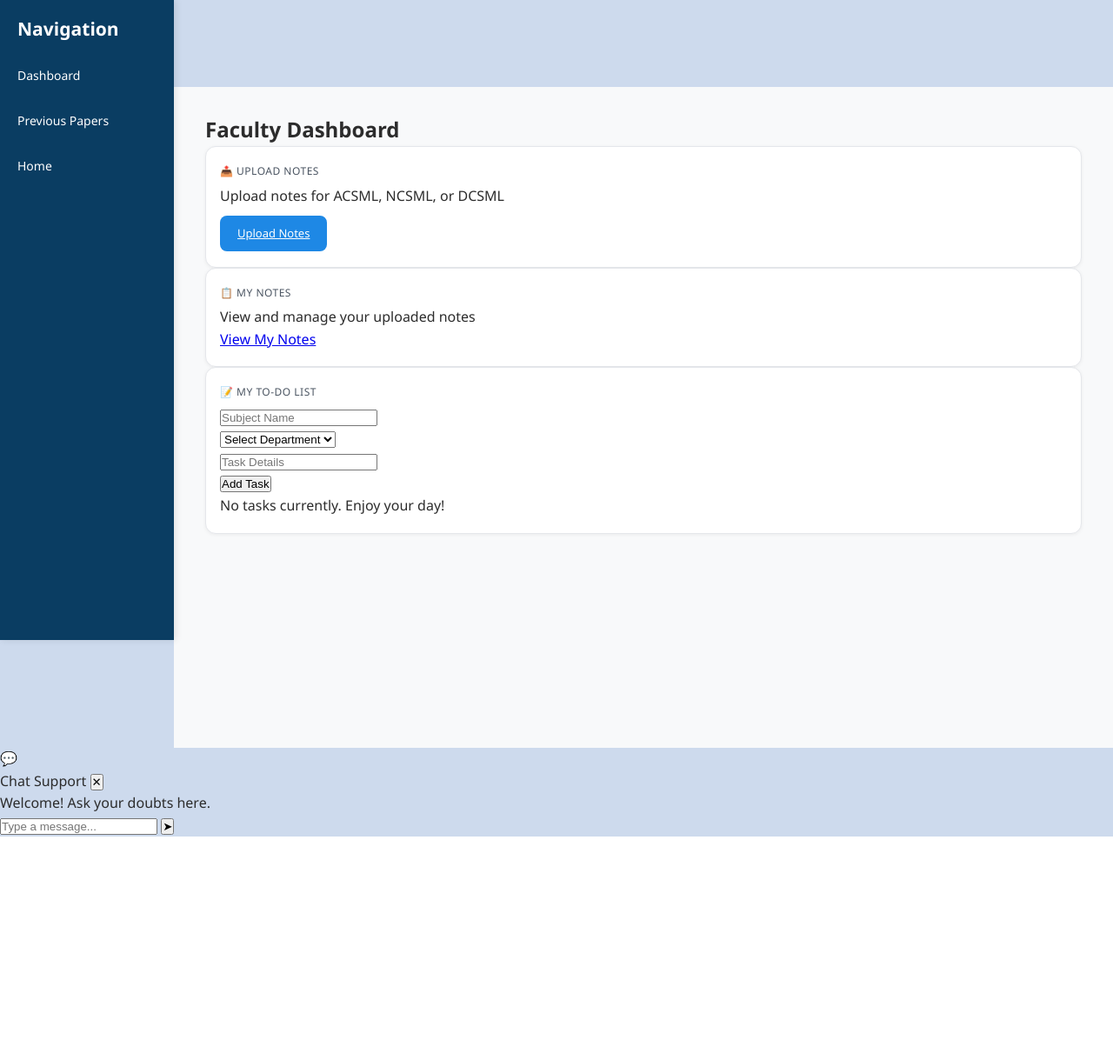
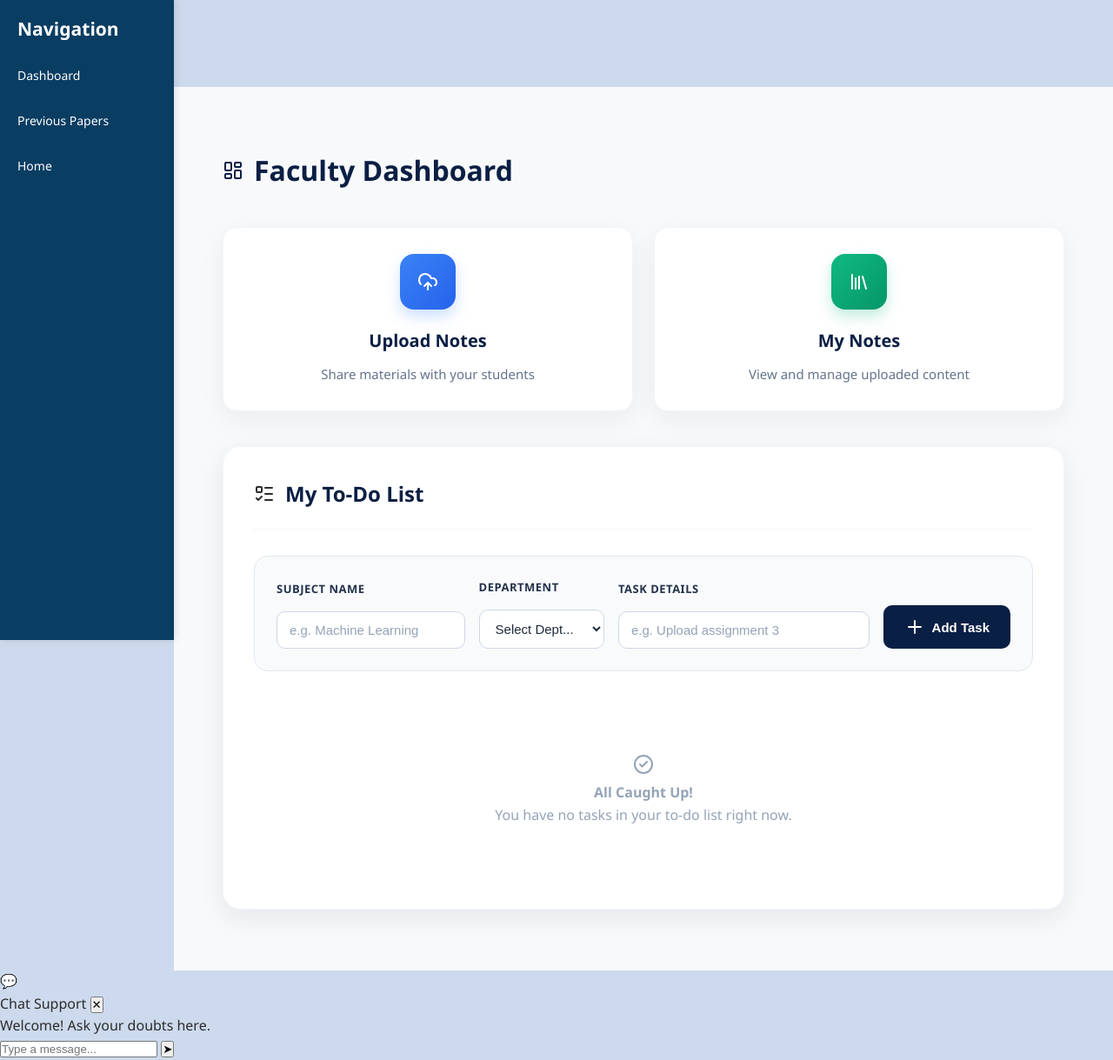
Before and after one commit to Tharuni-09/collage-project, a Flask app: template templates/faculty_dashboard.html in a window 1280 px wide. Shown: the part 100-1319 px from the top of the page at 87% size. Before the commit the page ends 1062 px from the top, so only its background shows below. Run offline with Flask 3, Linux system fonts and the light colour scheme; the template is opened without the code that fills it, so the values that code supplies are empty; a user stored in the database is signed in.

Commit message:
style: overhaul faculty dashboard UI/UX for premium aesthetic

```diff
--- a/templates/faculty_dashboard.html
+++ b/templates/faculty_dashboard.html
@@ -2,125 +2,459 @@
 {% block title %}Faculty Dashboard{% endblock %}
 
 {% block content %}
-<div class="container mt-4">
-    <div class="row">
-        <div class="col-12">
-            <h2 class="mb-4"> Faculty Dashboard</h2>
+<!-- Include Lucide Icons -->
+<script src="https://unpkg.com/lucide@latest"></script>
 
-            <div class="row mt-4">
-                <div class="col-md-6 mb-4">
-                    <div class="card shadow hover-card text-center">
-                        <div class="card-body">
-                            <h3 class="card-title text-primary">📤 Upload Notes</h3>
-                            <p class="card-text text-muted">Upload notes for ACSML, NCSML, or DCSML</p>
-                            <a href="{{ url_for('upload_notes') }}" class="btn btn-primary btn-lg">
-                                Upload Notes
+<style>
+    .dashboard-container {
+        max-width: 1200px;
+        margin: 40px auto;
+        padding: 0 20px;
+    }
+
+    .dashboard-header {
+        margin-bottom: 40px;
+    }
+
+    .dashboard-header h2 {
+        color: #0a1f44;
+        font-weight: 800;
+        font-size: 32px;
+        margin-bottom: 10px;
+        display: flex;
+        align-items: center;
+        gap: 12px;
+    }
+
+    /* Quick Action Cards */
+    .action-grid {
+        display: grid;
+        grid-template-columns: repeat(auto-fit, minmax(300px, 1fr));
+        gap: 24px;
+        margin-bottom: 40px;
+    }
+
+    .action-card {
+        background: #ffffff;
+        border-radius: 16px;
+        padding: 30px;
+        text-align: center;
+        text-decoration: none;
+        border: 1px solid #f1f5f9;
+        box-shadow: 0 10px 30px rgba(10,31,68,0.06);
+        transition: all 0.3s cubic-bezier(0.4, 0, 0.2, 1);
+        display: flex;
+        flex-direction: column;
+        align-items: center;
+    }
+
+    .action-card:hover {
+        transform: translateY(-5px);
+        box-shadow: 0 20px 40px rgba(10,31,68,0.1);
+        border-color: #cbd5e1;
+    }
+
+    .icon-wrapper {
+        width: 64px;
+        height: 64px;
+        border-radius: 16px;
+        display: flex;
+        align-items: center;
+        justify-content: center;
+        margin-bottom: 20px;
+        color: white;
+    }
+
+    .icon-upload {
+        background: linear-gradient(135deg, #3b82f6 0%, #2563eb 100%);
+        box-shadow: 0 8px 16px rgba(59,130,246,0.25);
+    }
+
+    .icon-notes {
+        background: linear-gradient(135deg, #10b981 0%, #059669 100%);
+        box-shadow: 0 8px 16px rgba(16,185,129,0.25);
+    }
+
+    .action-card h3 {
+        color: #0a1f44;
+        font-weight: 700;
+        font-size: 20px;
+        margin-bottom: 10px;
+    }
+
+    .action-card p {
+        color: #64748b;
+        font-size: 15px;
+        margin-bottom: 0;
+    }
+
+    /* To-Do Section */
+    .todo-section {
+        background: #ffffff;
+        border-radius: 20px;
+        padding: 35px;
+        box-shadow: 0 10px 30px rgba(10,31,68,0.08);
+        border: 1px solid #f1f5f9;
+    }
+
+    .todo-header {
+        display: flex;
+        align-items: center;
+        gap: 12px;
+        margin-bottom: 30px;
+        padding-bottom: 20px;
+        border-bottom: 1px solid #f1f5f9;
+    }
+
+    .todo-header h3 {
+        color: #0a1f44;
+        font-weight: 700;
+        font-size: 24px;
+        margin: 0;
+    }
+
+    .todo-header i {
+        color: #8b5cf6;
+    }
+
+    /* Modern Form */
+    .todo-form-wrapper {
+        background: #f8fafc;
+        padding: 25px;
+        border-radius: 16px;
+        margin-bottom: 35px;
+        border: 1px solid #e2e8f0;
+    }
+
+    .modern-form {
+        display: grid;
+        grid-template-columns: 1.5fr 1fr 2fr auto;
+        gap: 16px;
+        align-items: end;
+    }
+
+    .form-group {
+        display: flex;
+        flex-direction: column;
+        gap: 8px;
+    }
+
+    .form-label {
+        font-size: 13px;
+        font-weight: 600;
+        color: #475569;
+        text-transform: uppercase;
+        letter-spacing: 0.5px;
+    }
+
+    .modern-input {
+        width: 100%;
+        padding: 12px 16px;
+        background: #ffffff;
+        border: 2px solid #cbd5e1;
+        border-radius: 10px;
+        font-size: 15px;
+        color: #1e293b;
+        transition: all 0.2s;
+    }
+
+    .modern-input:focus {
+        outline: none;
+        border-color: #3b82f6;
+        box-shadow: 0 0 0 3px rgba(59,130,246,0.1);
+    }
+
+    .modern-input::placeholder {
+        color: #94a3b8;
+    }
+
+    .btn-add {
+        background: #0a1f44;
+        color: white;
+        border: none;
+        padding: 14px 24px;
+        border-radius: 10px;
+        font-weight: 600;
+        font-size: 15px;
+        cursor: pointer;
+        transition: all 0.2s;
+        display: flex;
+        align-items: center;
+        gap: 8px;
+        height: 50px;
+        white-space: nowrap;
+    }
+
+    .btn-add:hover {
+        background: #1a365d;
+        transform: translateY(-2px);
+        box-shadow: 0 6px 16px rgba(10,31,68,0.15);
+    }
+
+    /* Data Grid */
+    .custom-table {
+        width: 100%;
+        border-collapse: separate;
+        border-spacing: 0 12px;
+    }
+
+    .custom-table th {
+        background: transparent;
+        color: #64748b;
+        font-weight: 600;
+        font-size: 13px;
+        text-transform: uppercase;
+        letter-spacing: 1px;
+        padding: 0 20px 10px;
+        border: none;
+    }
+
+    .custom-table td {
+        background: #ffffff;
+        padding: 20px;
+        border-top: 1px solid #f1f5f9;
+        border-bottom: 1px solid #f1f5f9;
+        vertical-align: middle;
+        color: #334155;
+    }
+
+    .custom-table tr td:first-child {
+        border-left: 1px solid #f1f5f9;
+        border-top-left-radius: 12px;
+        border-bottom-left-radius: 12px;
+    }
+
+    .custom-table tr td:last-child {
+        border-right: 1px solid #f1f5f9;
+        border-top-right-radius: 12px;
+        border-bottom-right-radius: 12px;
+    }
+
+    .custom-table tr {
+        box-shadow: 0 2px 8px rgba(0,0,0,0.02);
+        transition: all 0.2s;
+    }
+
+    .custom-table tr:hover {
+        box-shadow: 0 8px 16px rgba(0,0,0,0.06);
+        transform: translateY(-2px);
+    }
+
+    .date-badge {
+        background: #f1f5f9;
+        color: #475569;
+        padding: 6px 12px;
+        border-radius: 6px;
+        font-size: 13px;
+        font-weight: 600;
+    }
+
+    .dept-badge {
+        display: inline-block;
+        padding: 6px 12px;
+        border-radius: 20px;
+        font-size: 13px;
+        font-weight: 600;
+    }
+
+    .dept-ACSML { background: #e0e7ff; color: #4338ca; }
+    .dept-NCSML { background: #dcfce7; color: #15803d; }
+    .dept-DCSML { background: #fce7f3; color: #be185d; }
+
+    .action-cell {
+        display: flex;
+        gap: 8px;
+    }
+
+    .btn-icon {
+        width: 36px;
+        height: 36px;
+        border-radius: 8px;
+        display: flex;
+        align-items: center;
+        justify-content: center;
+        border: none;
+        cursor: pointer;
+        transition: all 0.2s;
+        background: #f1f5f9;
+        color: #64748b;
+    }
+
+    .btn-icon:hover {
+        background: #e2e8f0;
+        color: #0f172a;
+    }
+
+    .btn-icon.delete:hover {
+        background: #fee2e2;
+        color: #ef4444;
+    }
+
+    .empty-state {
+        text-align: center;
+        padding: 60px 20px;
+        color: #94a3b8;
+    }
+
+    .empty-state i {
+        width: 48px;
+        height: 48px;
+        margin-bottom: 16px;
+        opacity: 0.5;
+    }
+
+    /* Modal Styling */
+    .modal-content {
+        border-radius: 16px;
+        border: none;
+        box-shadow: 0 20px 40px rgba(0,0,0,0.2);
+    }
+    .modal-header {
+        border-bottom: 1px solid #f1f5f9;
+        padding: 20px 24px;
+    }
+    .modal-body {
+        padding: 24px;
+    }
+    .modal-footer {
+        border-top: 1px solid #f1f5f9;
+        padding: 20px 24px;
+    }
+
+    @media (max-width: 900px) {
+        .modern-form {
+            grid-template-columns: 1fr;
+        }
+        .btn-add {
+            width: 100%;
+            justify-content: center;
+        }
+    }
+</style>
+
+<div class="dashboard-container">
+    <div class="dashboard-header">
+        <h2><i data-lucide="layout-dashboard"></i> Faculty Dashboard</h2>
+    </div>
+
+    <!-- Quick Actions -->
+    <div class="action-grid">
+        <a href="{{ url_for('upload_notes') }}" class="action-card">
+            <div class="icon-wrapper icon-upload">
+                <i data-lucide="upload-cloud"></i>
+            </div>
+            <h3>Upload Notes</h3>
+            <p>Share materials with your students</p>
+        </a>
+
+        <a href="{{ url_for('faculty_my_notes') }}" class="action-card">
+            <div class="icon-wrapper icon-notes">
+                <i data-lucide="library"></i>
+            </div>
+            <h3>My Notes</h3>
+            <p>View and manage uploaded content</p>
         </a>
     </div>
-                    </div>
+
+    <!-- To-Do Section -->
+    <div class="todo-section">
+        <div class="todo-header">
+            <i data-lucide="list-todo" class="w-8 h-8"></i>
+            <h3>My To-Do List</h3>
         </div>
 
-                <div class="col-md-6 mb-4">
-                    <div class="card shadow hover-card text-center">
-                        <div class="card-body">
-                            <h3 class="card-title text-success">📋 My Notes</h3>
-                            <p class="card-text text-muted">View and manage your uploaded notes</p>
-                            <a href="{{ url_for('faculty_my_notes') }}" class="btn btn-success btn-lg">
-                                View My Notes
-                            </a>
+        <div class="todo-form-wrapper">
+            <form action="{{ url_for('add_todo') }}" method="POST" class="modern-form">
+                <div class="form-group">
+                    <label class="form-label">Subject Name</label>
+                    <input type="text" name="subject_name" class="modern-input" placeholder="e.g. Machine Learning" required>
                 </div>
-                    </div>
-                </div>
-            </div>
-            <div class="row mt-4">
-                <div class="col-12">
-                    <div class="card shadow">
-                        <div class="card-body">
-                            <h3 class="card-title text-info mb-4">📝 My To-Do List</h3>
-
-                            <!-- Add To-Do Form -->
-                            <form action="{{ url_for('add_todo') }}" method="POST" class="mb-4">
-                                <div class="row">
-                                    <div class="col-md-3">
-                                        <input type="text" name="subject_name" class="form-control" placeholder="Subject Name" required>
-                                    </div>
-                                    <div class="col-md-3">
-                                        <select name="department_name" class="form-control" required>
-                                            <option value="" disabled selected>Select Department</option>
+                <div class="form-group">
+                    <label class="form-label">Department</label>
+                    <select name="department_name" class="modern-input" required>
+                        <option value="" disabled selected>Select Dept...</option>
                         <option value="ACSML">ACSML</option>
                         <option value="NCSML">NCSML</option>
                         <option value="DCSML">DCSML</option>
                     </select>
                 </div>
-                                    <div class="col-md-4">
-                                        <input type="text" name="details" class="form-control" placeholder="Task Details" required>
+                <div class="form-group">
+                    <label class="form-label">Task Details</label>
+                    <input type="text" name="details" class="modern-input" placeholder="e.g. Upload assignment 3" required>
                 </div>
-                                    <div class="col-md-2">
-                                        <button type="submit" class="btn btn-info w-100">Add Task</button>
+                <button type="submit" class="btn-add">
+                    <i data-lucide="plus"></i> Add Task
+                </button>
+            </form>
         </div>
-                                </div>
-                            </form>
 
-                            <!-- To-Do Table -->
         {% if todos %}
-                            <div class="table-responsive">
-                                <table class="table table-hover align-middle">
-                                    <thead class="table-light">
+        <div class="table-responsive" style="overflow-x: auto;">
+            <table class="custom-table">
+                <thead>
                     <tr>
                         <th>Date</th>
                         <th>Subject</th>
                         <th>Department</th>
                         <th>Details</th>
-                                            <th>Actions</th>
+                        <th style="width: 100px;">Actions</th>
                     </tr>
                 </thead>
                 <tbody>
                     {% for todo in todos %}
                     <tr>
-                                            <td>{{ todo.created_at[:10] }}</td>
-                                            <td>{{ todo.subject_name }}</td>
-                                            <td>{{ todo.department_name }}</td>
+                        <td>
+                            <span class="date-badge">{{ todo.created_at[:10] }}</span>
+                        </td>
+                        <td style="font-weight: 500; color: #0f172a;">{{ todo.subject_name }}</td>
+                        <td>
+                            <span class="dept-badge dept-{{ todo.department_name }}">{{ todo.department_name }}</span>
+                        </td>
                         <td>{{ todo.details }}</td>
                         <td>
-                                                <!-- Edit Button triggers modal -->
-                                                <button class="btn btn-sm btn-outline-primary" data-bs-toggle="modal" data-bs-target="#editModal{{ todo.id }}">Edit</button>
-                                                <!-- Delete Form -->
-                                                <form action="{{ url_for('delete_todo', todo_id=todo.id) }}" method="POST" class="d-inline">
-                                                    <button type="submit" class="btn btn-sm btn-outline-danger" onclick="return confirm('Are you sure you want to delete this task?');">Delete</button>
+                            <div class="action-cell">
+                                <button type="button" class="btn-icon" data-bs-toggle="modal" data-bs-target="#editModal{{ todo.id }}" title="Edit Task">
+                                    <i data-lucide="edit-2" style="width: 18px; height: 18px;"></i>
+                                </button>
+                                <form action="{{ url_for('delete_todo', todo_id=todo.id) }}" method="POST" style="margin:0;">
+                                    <button type="submit" class="btn-icon delete" onclick="return confirm('Are you sure you want to delete this task?');" title="Delete Task">
+                                        <i data-lucide="trash-2" style="width: 18px; height: 18px;"></i>
+                                    </button>
                                 </form>
+                            </div>
                         </td>
                     </tr>
 
                     <!-- Edit Modal -->
-                                        <div class="modal fade" id="editModal{{ todo.id }}" tabindex="-1" aria-labelledby="editModalLabel{{ todo.id }}" aria-hidden="true">
-                                            <div class="modal-dialog">
+                    <div class="modal fade" id="editModal{{ todo.id }}" tabindex="-1" aria-hidden="true">
+                        <div class="modal-dialog modal-dialog-centered">
                             <div class="modal-content">
                                 <form action="{{ url_for('edit_todo', todo_id=todo.id) }}" method="POST">
                                     <div class="modal-header">
-                                                            <h5 class="modal-title" id="editModalLabel{{ todo.id }}">Edit Task</h5>
+                                        <h5 class="modal-title font-bold text-[#0a1f44]">Edit Task</h5>
                                         <button type="button" class="btn-close" data-bs-dismiss="modal" aria-label="Close"></button>
                                     </div>
                                     <div class="modal-body">
-                                                            <div class="mb-3">
-                                                                <label class="form-label">Subject Name</label>
-                                                                <input type="text" name="subject_name" class="form-control" value="{{ todo.subject_name }}" required>
+                                        <div class="mb-4">
+                                            <label class="form-label" style="display:block; margin-bottom:8px;">Subject Name</label>
+                                            <input type="text" name="subject_name" class="modern-input" value="{{ todo.subject_name }}" required>
                                         </div>
-                                                            <div class="mb-3">
-                                                                <label class="form-label">Department Name</label>
-                                                                <select name="department_name" class="form-control" required>
+                                        <div class="mb-4">
+                                            <label class="form-label" style="display:block; margin-bottom:8px;">Department Name</label>
+                                            <select name="department_name" class="modern-input" required>
                                                 <option value="ACSML" {% if todo.department_name == 'ACSML' %}selected{% endif %}>ACSML</option>
                                                 <option value="NCSML" {% if todo.department_name == 'NCSML' %}selected{% endif %}>NCSML</option>
                                                 <option value="DCSML" {% if todo.department_name == 'DCSML' %}selected{% endif %}>DCSML</option>
                                             </select>
                                         </div>
-                                                            <div class="mb-3">
-                                                                <label class="form-label">Details</label>
-                                                                <input type="text" name="details" class="form-control" value="{{ todo.details }}" required>
+                                        <div class="mb-2">
+                                            <label class="form-label" style="display:block; margin-bottom:8px;">Details</label>
+                                            <input type="text" name="details" class="modern-input" value="{{ todo.details }}" required>
                                         </div>
                                     </div>
                                     <div class="modal-footer">
-                                                            <button type="button" class="btn btn-secondary" data-bs-dismiss="modal">Cancel</button>
-                                                            <button type="submit" class="btn btn-primary">Save Changes</button>
+                                        <button type="button" class="btn btn-light" data-bs-dismiss="modal" style="border-radius: 8px; font-weight: 600;">Cancel</button>
+                                        <button type="submit" class="btn-add" style="height: auto; padding: 10px 20px;">Save Changes</button>
                                     </div>
                                 </form>
                             </div>
@@ -131,23 +465,18 @@
             </table>
         </div>
         {% else %}
-                            <p class="text-muted">No tasks currently. Enjoy your day!</p>
+        <div class="empty-state">
+            <i data-lucide="check-circle-2"></i>
+            <h4>All Caught Up!</h4>
+            <p>You have no tasks in your to-do list right now.</p>
+        </div>
         {% endif %}
     </div>
 </div>
-                </div>
-            </div>
-        </div>
-    </div>
-</div>
 
-<style>
-.hover-card {
-    transition: transform 0.2s, box-shadow 0.2s;
-}
-.hover-card:hover {
-    transform: translateY(-5px);
-    box-shadow: 0 8px 16px rgba(0,0,0,0.15);
-}
-</style>
+<script>
+    document.addEventListener("DOMContentLoaded", function() {
+        lucide.createIcons();
+    });
+</script>
 {% endblock %}
```
Lines whose indentation alone changed are shown as unchanged.
